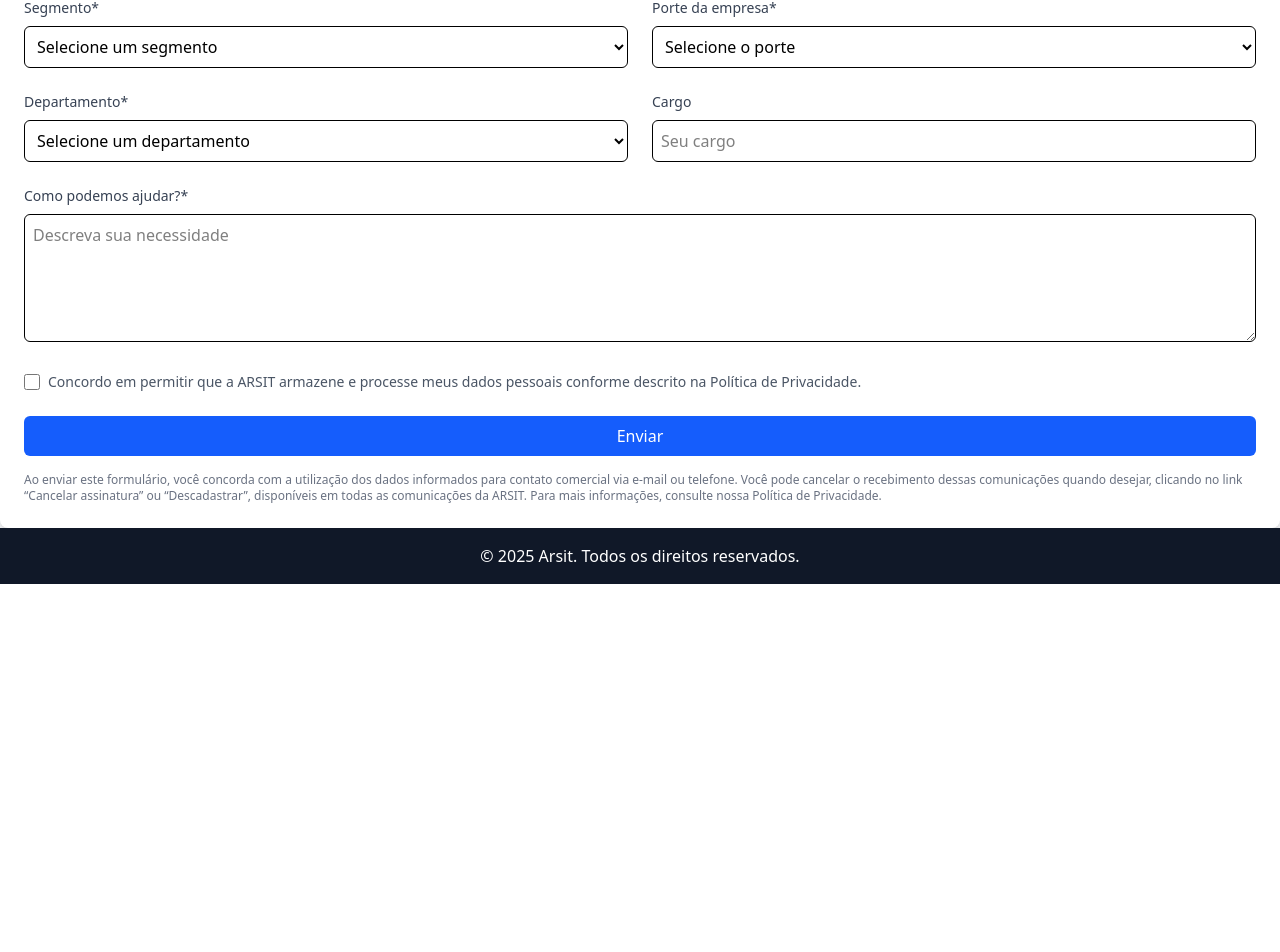
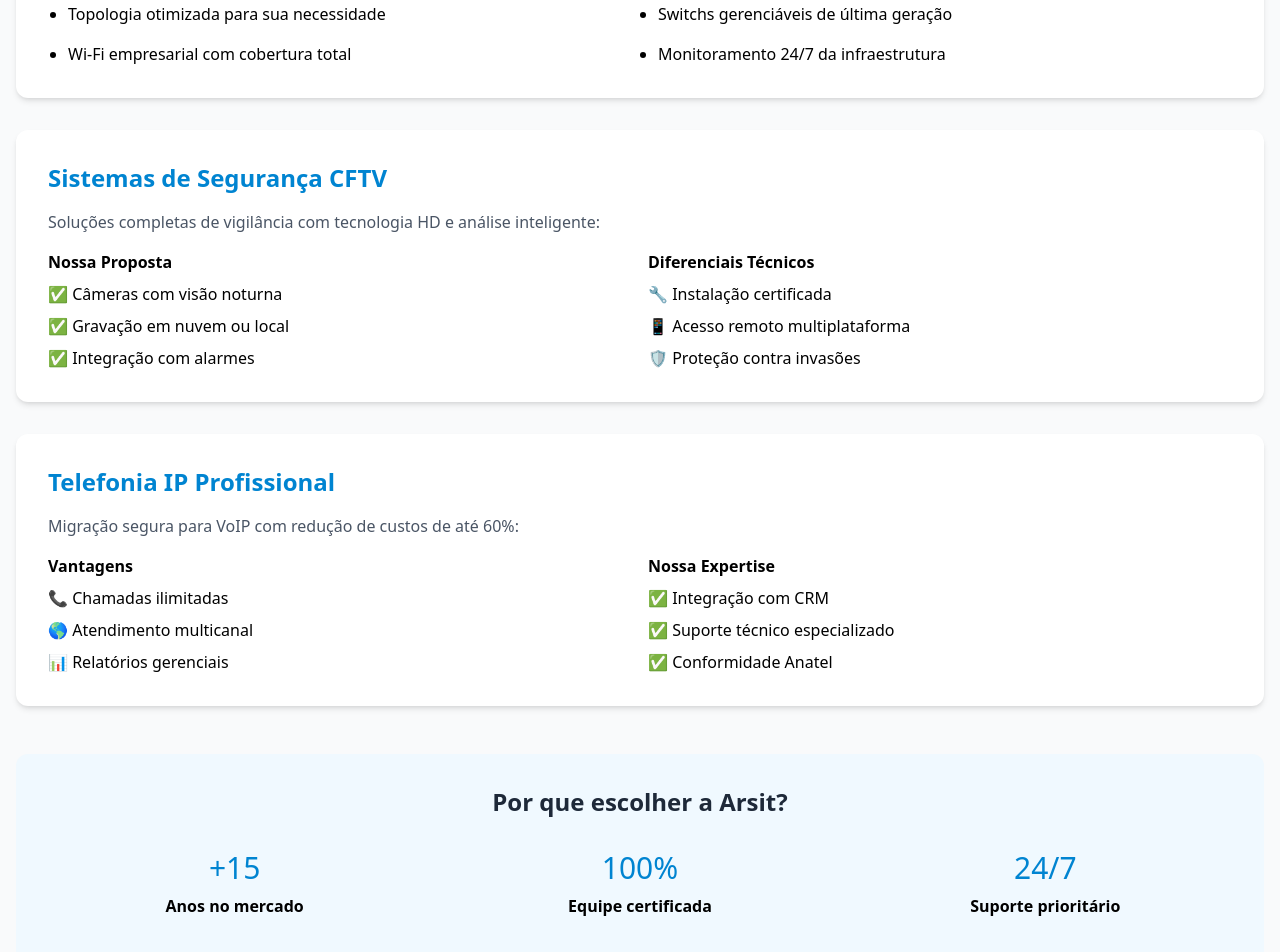
Before and after one commit to omatheu/arsit, a React (Vite) app: page / in a window 1280 px wide. Shown: the part 1630-2582 px from the top of the page. Before the commit the page ends 2214 px from the top, so only its background shows below. Built offline with nearby package versions, Linux system fonts and the light colour scheme.

Commit message:
feat: add a new field

```diff
--- a/index.html
+++ b/index.html
@@ -2,7 +2,7 @@
 <html lang="en">
   <head>
     <meta charset="UTF-8" />
-    <link rel="icon" type="image/svg+xml" href="/src/assets/logo.jpeg " />
+    <link rel="icon" type="image/svg+xml" href="/logo.jpeg " />
     <meta name="viewport" content="width=device-width, initial-scale=1.0" />
     <title>Arsit Landing Page</title>
   </head>
--- a/src/components/ContactForm.tsx
+++ b/src/components/ContactForm.tsx
@@ -1,6 +1,6 @@
 export default function ContactForm() {
     return (
-      <form className="w-full mx-auto p-6 bg-white rounded-lg shadow-md">
+      <form id="contato" className="w-full mx-auto p-6 bg-white rounded-lg shadow-md">
         <h1 className="text-2xl font-bold mb-6 text-gray-800">Conte para nós como podemos te ajudar</h1>
 
         <div className="grid grid-cols-1 md:grid-cols-2 gap-6">
--- a/src/components/Footer.tsx
+++ b/src/components/Footer.tsx
@@ -1,7 +1,89 @@
 export default function Footer() {
   return (
-    <footer className="bg-gray-900 text-white text-center p-4">
-      <p>© 2025 Arsit. Todos os direitos reservados.</p>
+    <footer className="bg-gray-900 text-white py-12">
+      <div className="container mx-auto px-4">
+        <div className="grid grid-cols-1 md:grid-cols-3 lg:grid-cols-4 gap-8 mb-8">
+
+          {/* Coluna Especiais */}
+          <div className="space-y-3">
+            <h3 className="font-bold text-lg mb-4">Especiais</h3>
+            <ul className="space-y-2">
+              {['SOBRE A EMPRESA', 'SERVIÇOS', 'CASES'].map((item) => (
+                <li key={item}>
+                  <a href="#" className="text-gray-300 hover:text-white transition-colors">
+                    {item}
+                  </a>
+                </li>
+              ))}
+            </ul>
+          </div>
+
+          {/* Coluna Outros Links */}
+          <div className="space-y-3">
+            <h3 className="font-bold text-lg mb-4">Outros</h3>
+            <ul className="space-y-2">
+              {['CARREIRAS', 'CONTATO'].map((item) => (
+                <li key={item}>
+                  <a
+                    href={item === 'CONTATO' ? '#contato' : '#'}
+                    className="text-gray-300 hover:text-white transition-colors"
+                  >
+                    {item}
+                  </a>
+                </li>
+              ))}
+            </ul>
+          </div>
+
+
+          {/* Coluna Contato */}
+          <div className="space-y-3">
+            <h3 className="font-bold text-lg mb-4">Contato</h3>
+            <div className="text-gray-300 space-y-2">
+              <p>+55 (11) 4502-1422</p>
+              <p>
+                R. Cruz das Almas, 301<br/>
+                CEP 04330-060<br/>
+                Vila Campestre - São Paulo, Brasil
+              </p>
+            </div>
+          </div>
+
+          {/* Coluna Redes Sociais */}
+          <div className="space-y-3">
+            <h3 className="font-bold text-lg mb-4">Redes Sociais</h3>
+            <div className="flex gap-4">
+              {/* Facebook */}
+              <a href="https://www.facebook.com/ArsitTecnologia" target="_blank" rel="noopener noreferrer" className="hover:opacity-75 transition-opacity">
+                <svg className="w-6 h-6" fill="currentColor" viewBox="0 0 24 24">
+                  <path d="M9 8h-3v4h3v12h5v-12h3.642l.358-4h-4v-1.667c0-.955.192-1.333 1.115-1.333h2.885v-5h-3.808c-3.596 0-5.192 1.583-5.192 4.615v3.385z"/>
+                </svg>
+              </a>
+
+              {/* Twitter/X */}
+              <a href="https://x.com/ArsitTecnologia" target="_blank" rel="noopener noreferrer" className="hover:opacity-75 transition-opacity">
+                <svg className="w-6 h-6" fill="currentColor" viewBox="0 0 24 24">
+                  <path d="M24 4.557c-.883.392-1.832.656-2.828.775 1.017-.609 1.798-1.574 2.165-2.724-.951.564-2.005.974-3.127 1.195-.897-.957-2.178-1.555-3.594-1.555-3.179 0-5.515 2.966-4.797 6.045-4.091-.205-7.719-2.165-10.148-5.144-1.29 2.213-.669 5.108 1.523 6.574-.806-.026-1.566-.247-2.229-.616-.054 2.281 1.581 4.415 3.949 4.89-.693.188-1.452.232-2.224.084.626 1.956 2.444 3.379 4.6 3.419-2.07 1.623-4.678 2.348-7.29 2.04 2.179 1.397 4.768 2.212 7.548 2.212 9.142 0 14.307-7.721 13.995-14.646.962-.695 1.797-1.562 2.457-2.549z"/>
+                </svg>
+              </a>
+
+              {/* LinkedIn */}
+              <a href="https://www.linkedin.com/company/arsit/" target="_blank" rel="noopener noreferrer" className="hover:opacity-75 transition-opacity">
+                <svg className="w-6 h-6" fill="currentColor" viewBox="0 0 24 24">
+                  <path d="M4.98 3.5c0 1.381-1.11 2.5-2.48 2.5s-2.48-1.119-2.48-2.5c0-1.38 1.11-2.5 2.48-2.5s2.48 1.12 2.48 2.5zm.02 4.5h-5v16h5v-16zm7.982 0h-4.968v16h4.969v-8.399c0-4.67 6.029-5.052 6.029 0v8.399h4.988v-10.131c0-7.88-8.922-7.593-11.018-3.714v-2.155z"/>
+                </svg>
+              </a>
+            </div>
+          </div>
+        </div>
+
+        {/* Direitos reservados */}
+        <div className="border-t border-gray-800 pt-8 text-center">
+          <p className="text-gray-400 text-sm">
+            © 2025 Arsit todos os direitos reservados.
+          </p>
+        </div>
+      </div>
     </footer>
   )
 }
--- /dev/null
+++ b/src/components/ProfissionalFields.tsx
@@ -0,0 +1,102 @@
+// Componente ProfissionalFields.jsx
+export default function ProfissionalFields () {
+    return (
+      <section className="py-16 bg-gray-50 w-full" id="servicos">
+        <div className="container mx-auto px-4">
+
+          {/* Título da Seção */}
+          <h2 className="text-3xl md:text-4xl font-bold text-center mb-12">
+            Soluções Profissionais em TI e Telecom
+          </h2>
+
+          {/* Seção Redes */}
+          <div id="redes" className="bg-white rounded-xl p-8 mb-8 shadow-md hover:shadow-lg transition-shadow">
+            <h3 className="text-2xl font-bold text-sky-600 mb-4">Redes e Infraestrutura</h3>
+            <p className="text-gray-600 mb-4">
+              Implementamos redes cabeadas de alta performance com equipamentos certificados, garantindo:
+            </p>
+            <ul className="grid grid-cols-1 md:grid-cols-2 gap-4 list-disc pl-5">
+              <li>Topologia otimizada para sua necessidade</li>
+              <li>Switchs gerenciáveis de última geração</li>
+              <li>Wi-Fi empresarial com cobertura total</li>
+              <li>Monitoramento 24/7 da infraestrutura</li>
+            </ul>
+          </div>
+
+          {/* Seção CFTV */}
+          <div id="cftv" className="bg-white rounded-xl p-8 mb-8 shadow-md hover:shadow-lg transition-shadow">
+            <h3 className="text-2xl font-bold text-sky-600 mb-4">Sistemas de Segurança CFTV</h3>
+            <p className="text-gray-600 mb-4">
+              Soluções completas de vigilância com tecnologia HD e análise inteligente:
+            </p>
+            <div className="grid grid-cols-1 md:grid-cols-2 gap-4">
+              <div>
+                <h4 className="font-semibold mb-2">Nossa Proposta</h4>
+                <ul className="space-y-2">
+                  <li>✅ Câmeras com visão noturna</li>
+                  <li>✅ Gravação em nuvem ou local</li>
+                  <li>✅ Integração com alarmes</li>
+                </ul>
+              </div>
+              <div>
+                <h4 className="font-semibold mb-2">Diferenciais Técnicos</h4>
+                <ul className="space-y-2">
+                  <li>🔧 Instalação certificada</li>
+                  <li>📱 Acesso remoto multiplataforma</li>
+                  <li>🛡️ Proteção contra invasões</li>
+                </ul>
+              </div>
+            </div>
+          </div>
+
+          {/* Seção VoIP */}
+          <div id="voip" className="bg-white rounded-xl p-8 mb-8 shadow-md hover:shadow-lg transition-shadow">
+            <h3 className="text-2xl font-bold text-sky-600 mb-4">Telefonia IP Profissional</h3>
+            <p className="text-gray-600 mb-4">
+              Migração segura para VoIP com redução de custos de até 60%:
+            </p>
+            <div className="flex flex-wrap gap-4">
+              <div className="flex-1 min-w-[250px]">
+                <h4 className="font-semibold mb-2">Vantagens</h4>
+                <ul className="space-y-2">
+                  <li>📞 Chamadas ilimitadas</li>
+                  <li>🌎 Atendimento multicanal</li>
+                  <li>📊 Relatórios gerenciais</li>
+                </ul>
+              </div>
+              <div className="flex-1 min-w-[250px]">
+                <h4 className="font-semibold mb-2">Nossa Expertise</h4>
+                <ul className="space-y-2">
+                  <li>✅ Integração com CRM</li>
+                  <li>✅ Suporte técnico especializado</li>
+                  <li>✅ Conformidade Anatel</li>
+                </ul>
+              </div>
+            </div>
+          </div>
+
+          {/* Seção Profissionalismo */}
+          <div className="mt-12 bg-sky-50 rounded-xl p-8 text-center">
+            <h3 className="text-2xl font-bold text-gray-800 mb-4">
+              Por que escolher a Arsit?
+            </h3>
+            <div className="grid grid-cols-1 md:grid-cols-3 gap-8">
+              <div className="p-4">
+                <div className="text-sky-600 text-3xl mb-2">+15</div>
+                <div className="font-semibold">Anos no mercado</div>
+              </div>
+              <div className="p-4">
+                <div className="text-sky-600 text-3xl mb-2">100%</div>
+                <div className="font-semibold">Equipe certificada</div>
+              </div>
+              <div className="p-4">
+                <div className="text-sky-600 text-3xl mb-2">24/7</div>
+                <div className="font-semibold">Suporte prioritário</div>
+              </div>
+            </div>
+          </div>
+
+        </div>
+      </section>
+    );
+  };
--- a/src/pages/Home.tsx
+++ b/src/pages/Home.tsx
@@ -3,6 +3,7 @@ import StatisticsSlider from "../components/StatisticsSlider";
 import ContactForm from "../components/ContactForm";
 import WhatsAppBtn from "../components/WhatsappBtn";
 import Navbar from "../components/Navbar";
+import ProfissionalFields from "../components/ProfissionalFields";
 
 export default function Home() {
   return (
@@ -16,6 +17,7 @@ export default function Home() {
       <div className="pt-20 flex flex-col justify-center items-center space-y-8">
         <SlideShow />
         <StatisticsSlider />
+        <ProfissionalFields/>
         <ContactForm />
       </div>
 
```
Also changed, not shown: src/components/Navbar.tsx (+27 -8 lines).
